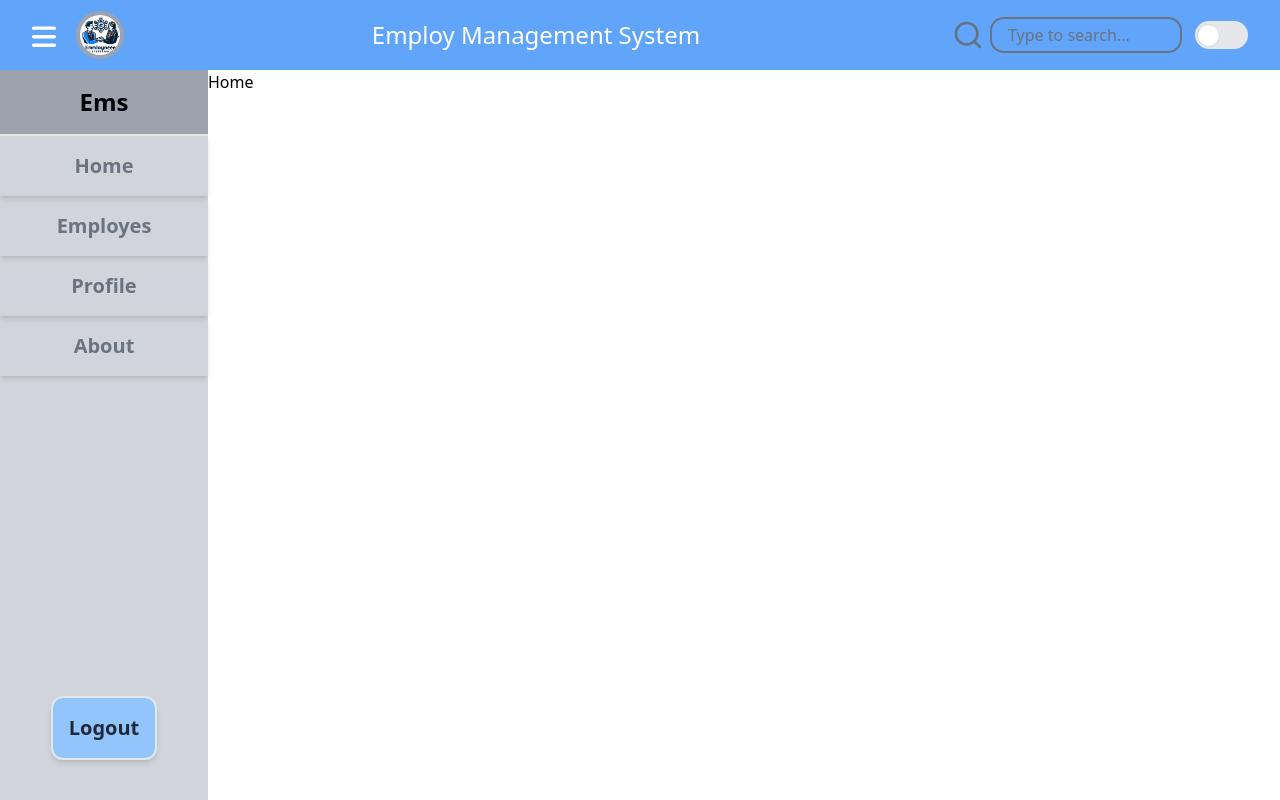
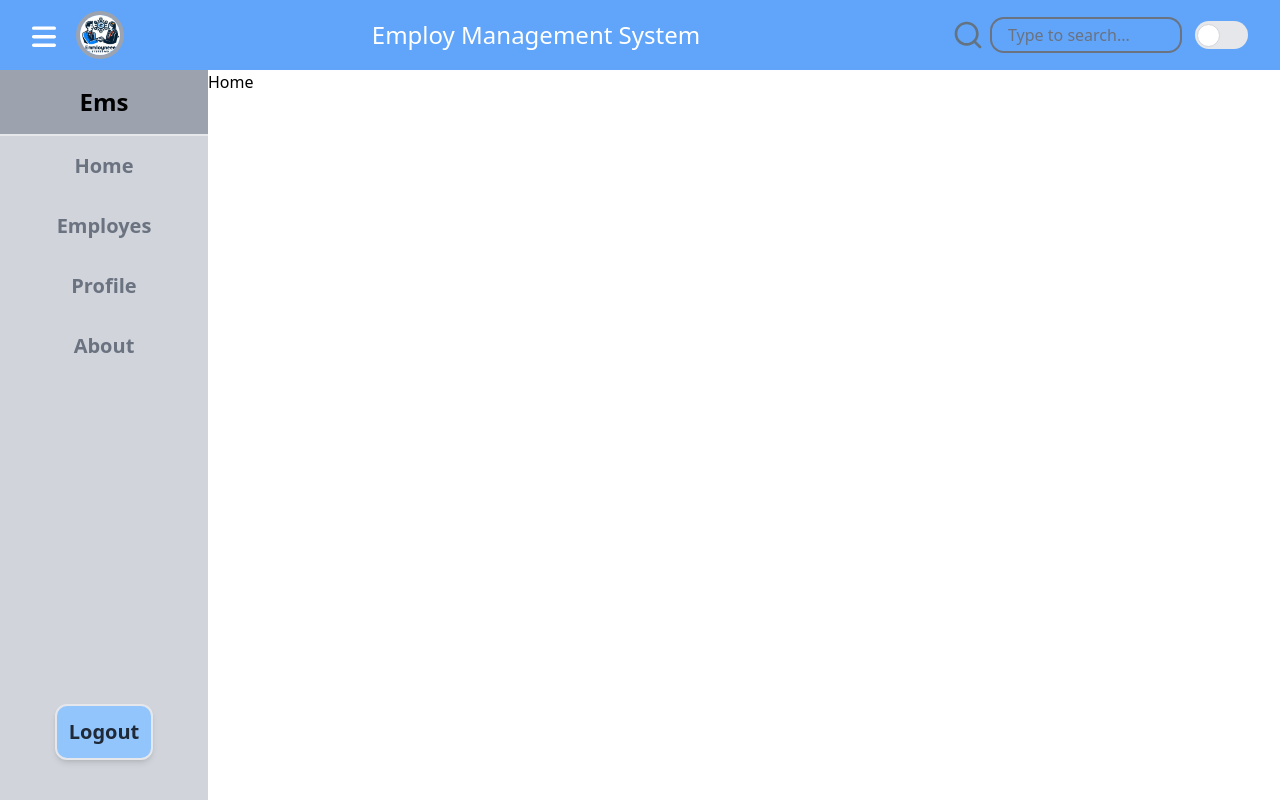
Before and after one commit to yet-yuvi/Employ-Management-System, a React (Create React App) app in the folder ems-client/: page / in a window 1280 px wide. Both pictures are taken after a click on the button 44 px from the left and 35 px from the top of the page. Built offline with nearby package versions, Linux system fonts and the light colour scheme.

Commit message:
Add some hover effect

```diff
--- a/ems-client/src/components/navBar/NavBar.jsx
+++ b/ems-client/src/components/navBar/NavBar.jsx
@@ -32,7 +32,7 @@ export const NavBar = () => {
         </div>
       </div>
       <button
-        className="mt-auto mb-10 bg-blue-300 p-4 text-xl font-semibold text-gray-800 border-2 shadow-md rounded-xl text-center"
+        className="mt-auto mb-10 bg-blue-300 p-3 text-xl font-semibold text-gray-800 border-2 shadow-md rounded-xl text-center transform hover:scale-105 transition-transform ease-in-out duration-300"
         onClick={handleLogoutClick}
       >
         Logout
--- a/ems-client/src/components/navBar/NavItems.jsx
+++ b/ems-client/src/components/navBar/NavItems.jsx
@@ -3,7 +3,7 @@ import React from 'react'
 export const NavItems = (props) => {
   return (
     <div
-    className='p-4 text-xl w-full font-semibold text-gray-500 p-4 shadow-md  text-center cursor-pointer'
+    className='transform hover:scale-105 transition-transform ease-in-out duration-300 hover:bg-gray-200 hover:rounded-r-full text-xl w-full font-semibold text-gray-500 p-4 hover:shadow-md  text-center cursor-pointer'
     onClick={props.onClick}
     >{props.title}</div>
   )
--- a/ems-client/src/components/searchBar/SearchBar.jsx
+++ b/ems-client/src/components/searchBar/SearchBar.jsx
@@ -5,7 +5,7 @@ export const SearchBar = () => {
   return (
     <>
       <div className="flex h-8 w-3/4 ">
-        <img src={SearchIcon} alt="" />
+        <img src={SearchIcon} alt="" className="cursor-pointer"/>
         <input
           type="text"
           placeholder="Type to search..."
```
